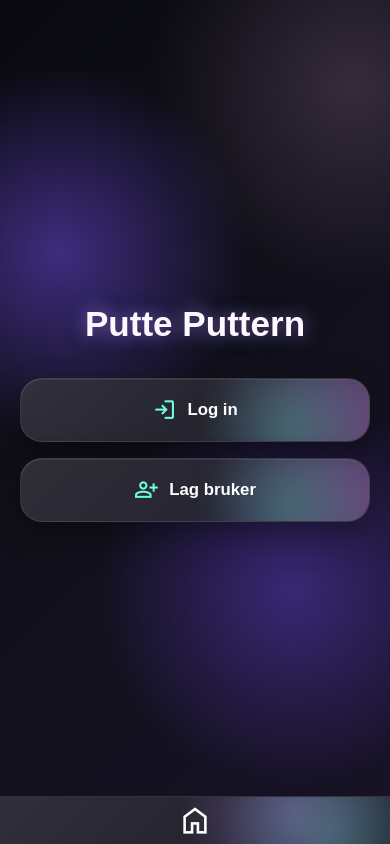
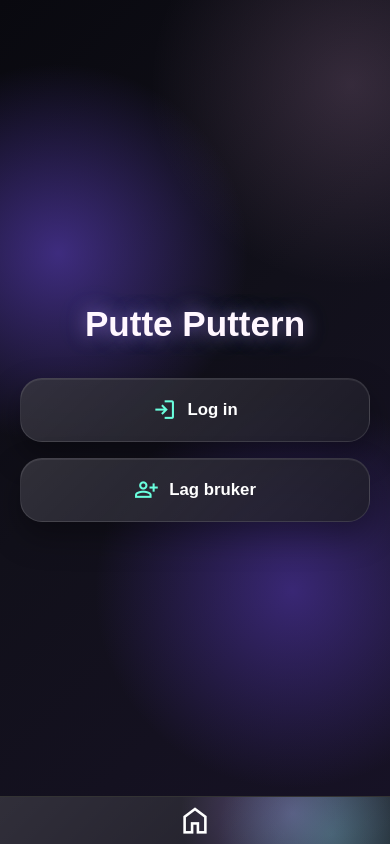
Before and after one commit to brollows/PuttePuttern, an Angular app: page /login in a window 390 px wide. Built offline with nearby package versions, Linux system fonts and the light colour scheme.

Commit message:
More styling issues fix. ::before was making some buttons look ugly on mobile

```diff
--- a/src/styles.css
+++ b/src/styles.css
@@ -141,41 +141,6 @@ main:has(.home-menu) {
     opacity 0.22s ease;
 }
 
-.app-button::before,
-.menu-button::before,
-.challenge-button::before,
-.cards-button::before,
-.modal-menu-button::before,
-.submit-button::before,
-.back-button::before,
-.logout-button::before {
-  content: "";
-  position: absolute;
-  inset: auto -20% -80% 35%;
-  height: 130px;
-
-  background:
-    radial-gradient(circle, rgba(106, 255, 222, 0.65), transparent 56%),
-    radial-gradient(
-      circle at 70% 40%,
-      rgba(198, 111, 255, 0.85),
-      transparent 62%
-    ),
-    radial-gradient(
-      circle at 90% 60%,
-      rgba(255, 229, 137, 0.75),
-      transparent 55%
-    );
-
-  filter: blur(12px);
-  opacity: 0.45;
-  z-index: -1;
-
-  transition:
-    opacity 0.22s ease,
-    transform 0.22s ease;
-}
-
 .app-button:hover,
 .menu-button:hover,
 .challenge-button:hover,
```
